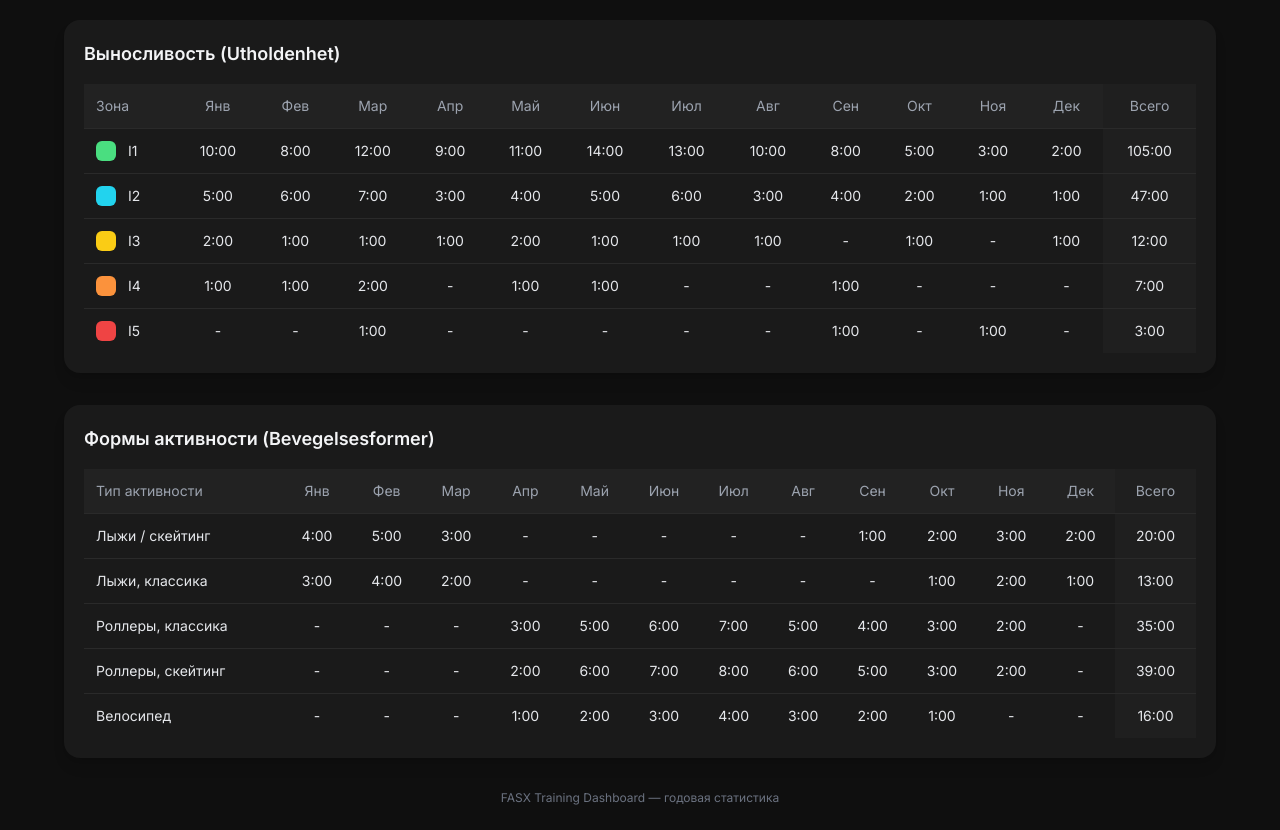
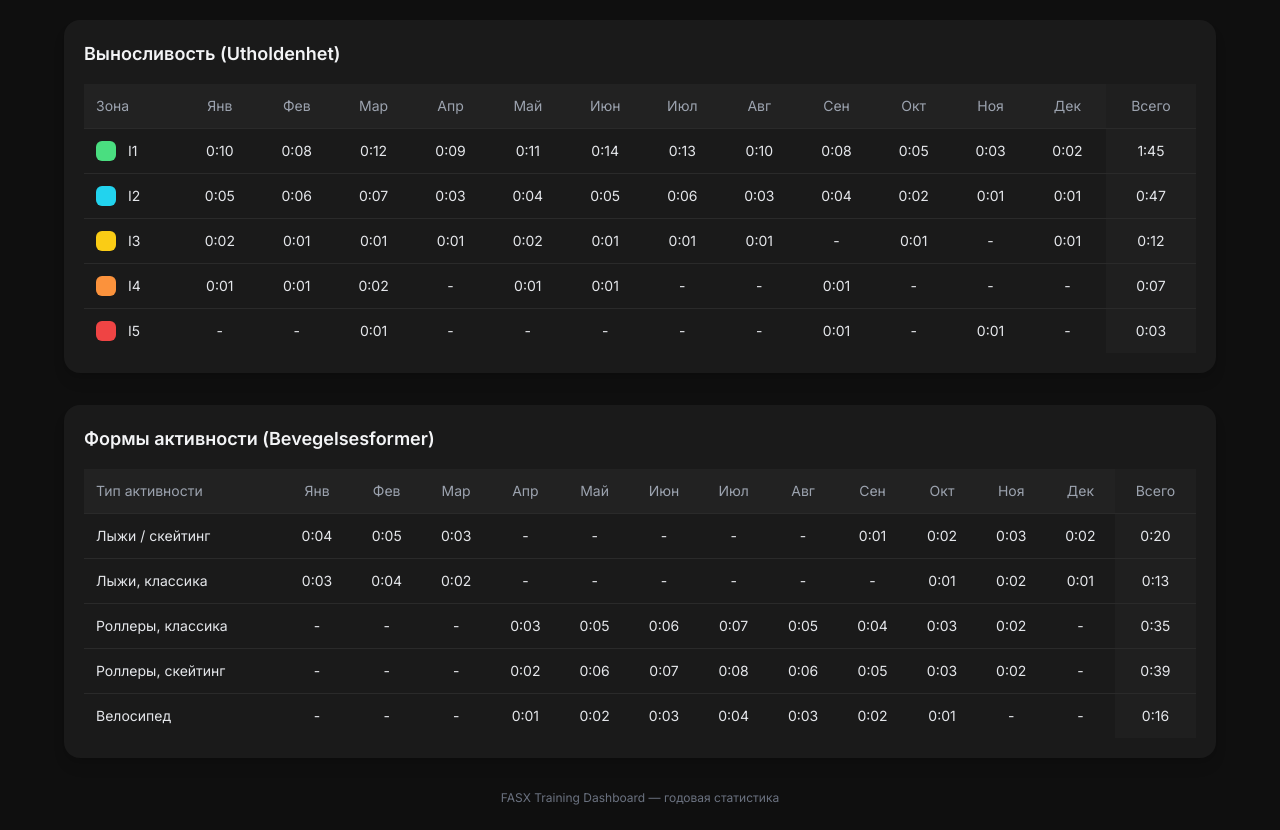
Before and after one commit to mbaliabin/dagbook-test, a React (Vite) app in the folder fasx-frontend/: page /statistics in a window 1280 px wide. Shown: the part 500-1330 px from the top of the page. Built offline with nearby package versions, Linux system fonts and the light colour scheme.

Commit message:
Доработка StatisticsPage.tsx 137

```diff
--- a/fasx-frontend/src/pages/StatisticsPage.tsx
+++ b/fasx-frontend/src/pages/StatisticsPage.tsx
@@ -90,6 +90,12 @@ export default function StatsPage() {
     },
   ];
 
+  const formatTime = (minutes: number) => {
+    const h = Math.floor(minutes / 60);
+    const m = minutes % 60;
+    return `${h}:${m.toString().padStart(2, "0")}`;
+  };
+
   return (
     <div className="min-h-screen bg-[#0f0f0f] text-gray-200 p-6">
       <div className="max-w-6xl mx-auto space-y-8">
@@ -128,7 +134,7 @@ export default function StatsPage() {
                                     className="inline-block w-3 h-3 mr-1 rounded-full"
                                     style={{ backgroundColor: p.fill }}
                                   ></span>
-                                  {p.dataKey}: {p.value}:00
+                                  {p.dataKey}: {formatTime(p.value)}
                                 </p>
                               ))}
                             </div>
@@ -211,11 +217,11 @@ export default function StatsPage() {
                   </td>
                   {z.months.map((val, i) => (
                     <td key={i} className="p-3 text-center">
-                      {val > 0 ? `${val}:00` : "-"}
+                      {val > 0 ? formatTime(val) : "-"}
                     </td>
                   ))}
                   <td className="p-3 text-center font-medium bg-[#1f1f1f]">
-                    {z.total}:00
+                    {formatTime(z.total)}
                   </td>
                 </tr>
               ))}
@@ -255,11 +261,11 @@ export default function StatsPage() {
                   </td>
                   {m.months.map((val, i) => (
                     <td key={i} className="p-3 text-center">
-                      {val > 0 ? `${val}:00` : "-"}
+                      {val > 0 ? formatTime(val) : "-"}
                     </td>
                   ))}
                   <td className="p-3 text-center font-medium bg-[#1f1f1f]">
-                    {m.total}:00
+                    {formatTime(m.total)}
                   </td>
                 </tr>
               ))}
```
